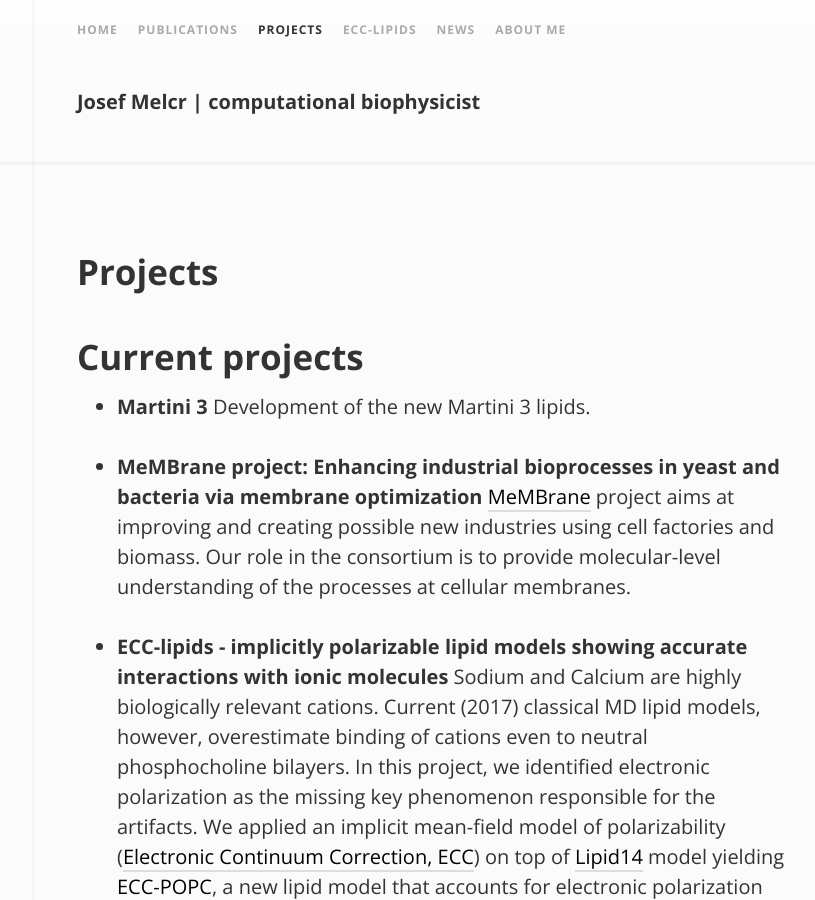
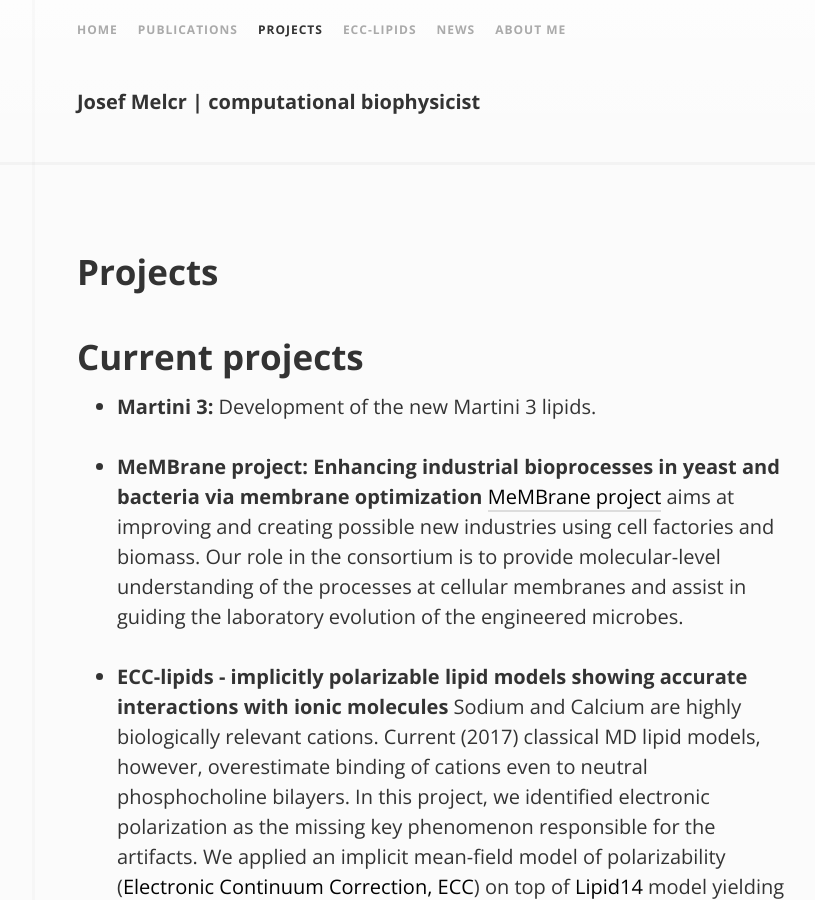
Before and after one commit to jmelcr/jmelcr.github.io, a Jekyll site: the page built from projects.md, in a window 1280 px wide and 900 px high. Shown: the whole window, without its empty margins (203-1018 px from the left). Built offline with Jekyll 4.4.1, drawn with Linux system fonts in a browser that asks for light colours; comment, search, counter and statistics services are not loaded.

Commit message:
small fixes

```diff
--- a/projects.md
+++ b/projects.md
@@ -7,13 +7,14 @@ permalink: projects
 
 # Current projects
 
-- **Martini 3**
+- **Martini 3:**
 Development of the new Martini 3 lipids.
 
 - **MeMBrane project: Enhancing industrial bioprocesses in yeast and bacteria via membrane optimization**
-[MeMBrane](https://www.membrane.org.uk/) project
+[MeMBrane project](https://www.membrane.org.uk/)
 aims at improving and creating possible new industries using cell factories and biomass.
-Our role in the consortium is to provide molecular-level understanding of the processes at cellular membranes.
+Our role in the consortium is to provide molecular-level understanding of the processes at cellular membranes
+and assist in guiding the laboratory evolution of the engineered microbes.
 
 - **ECC-lipids - implicitly polarizable lipid models showing accurate interactions with ionic molecules**
 Sodium and Calcium are highly biologically relevant cations. Current (2017) classical MD lipid models, however, overestimate binding of cations even to neutral phosphocholine bilayers.
```
